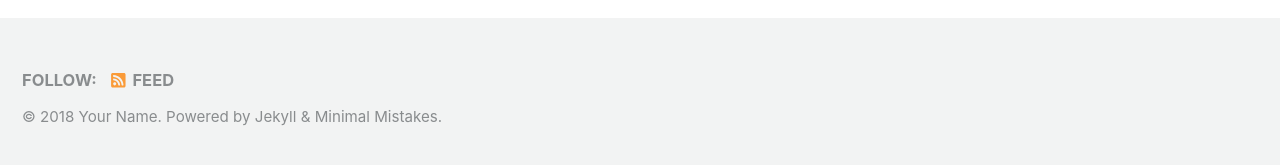
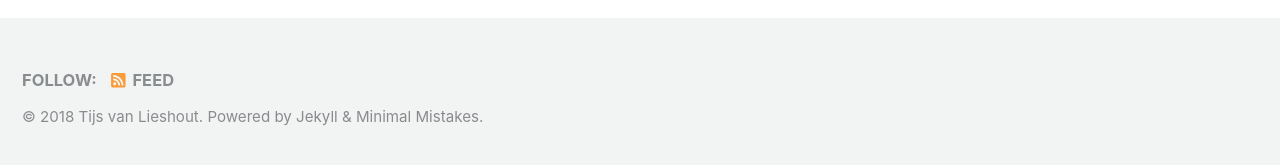
Before and after one commit to Magiduck/magiduck.github.io, a Jekyll site: the page built from index.html, in a window 1280 px wide and 900 px high, scrolled down 222 px. Shown: the part 727-892 px from the top of the window. Built offline with Jekyll 4.4.1, drawn with Linux system fonts in a browser that asks for light colours; cached includes are drawn as plain includes; nearby versions of some CDN libraries; the list of posts is cut into pages by our own code; some of the changed text lies outside the part shown.

Commit message:
added basic info'

```diff
--- a/_config.yml
+++ b/_config.yml
@@ -16,10 +16,10 @@ minimal_mistakes_skin    : "default" # "air", "aqua", "contrast", "dark", "dirt"
 
 # Site Settings
 locale                   : "en-US"
-title                    : "Site Title"
+title                    : "Tijs van Lieshout"
 title_separator          : "-"
-name                     : "Your Name"
-description              : "An amazing website."
+name                     : "Tijs van Lieshout"
+description              : "My personal website"
 url                      : # the base hostname & protocol for your site e.g. "https://mmistakes.github.io"
 baseurl                  : # the subpath of your site, e.g. "/blog"
 repository               : # GitHub username/repo-name e.g. "mmistakes/minimal-mistakes"
@@ -92,6 +92,7 @@ social:
   type                   : # Person or Organization (defaults to Person)
   name                   : # If the user or organization name differs from the site's name
   links: # An array of links to social media profiles
+        -"https://www.linkedin.com/in/tijs-van-lieshout/"
 
 # Analytics
 analytics:
@@ -103,10 +104,10 @@ analytics:
 
 # Site Author
 author:
-  name             : "Your Name"
+  name             : "Tijs van Lieshout"
   avatar           : # path of avatar image, e.g. "/assets/images/bio-photo.jpg"
-  bio              : "I am an amazing person."
-  location         : "Somewhere"
+  bio              : "Inquisitive Bioinformatics Student"
+  location         : "The Netherlands"
   email            :
   links:
     - label: "Email"
@@ -290,3 +291,11 @@ defaults:
       comments: # true
       share: true
       related: true
+
+  #pages
+  - scope:
+      path: ""
+      type: pages
+    values:
+      layout: single
+      author_profile: true
```
